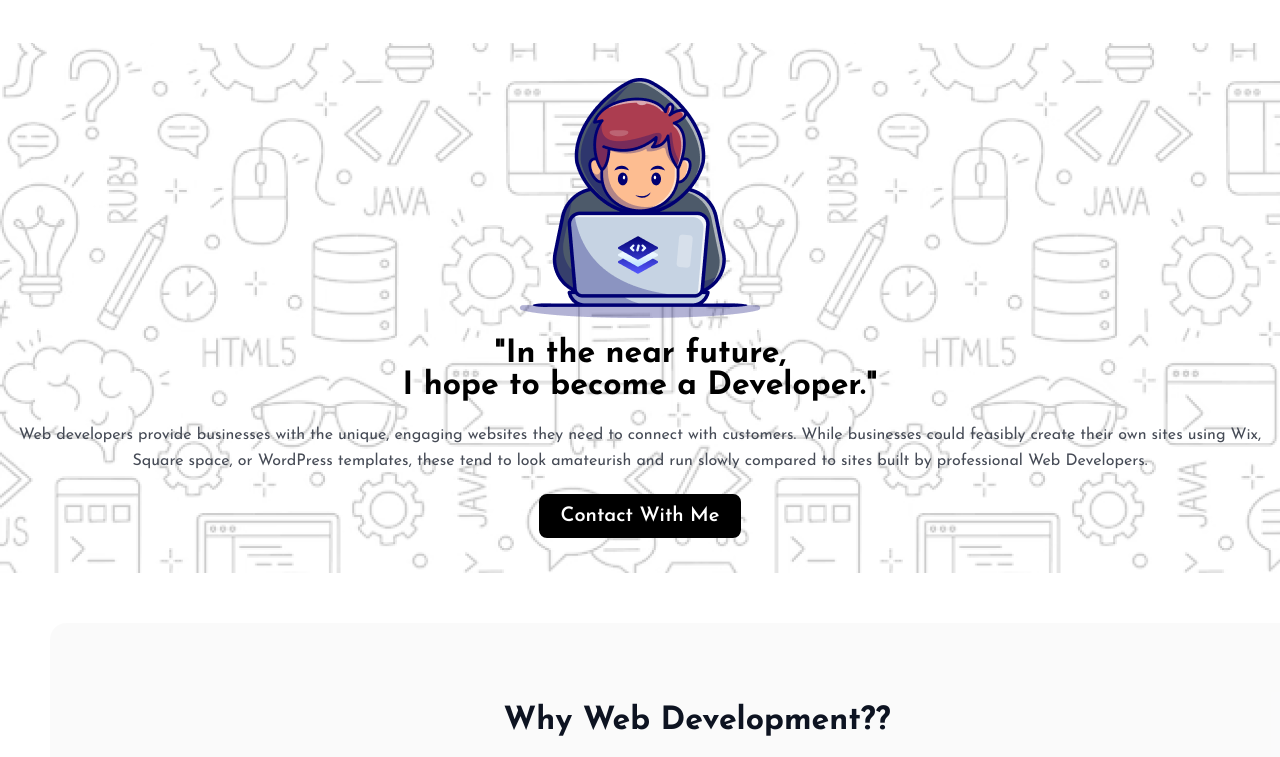
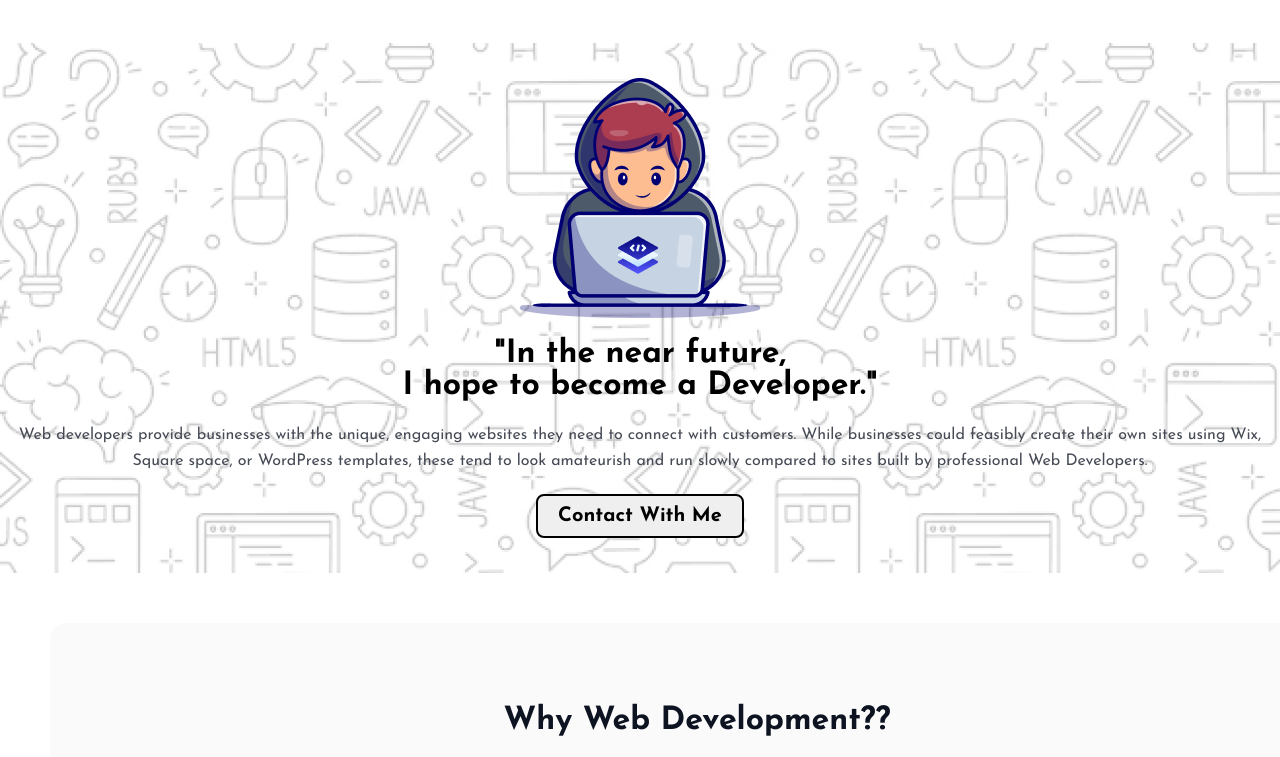
Before and after one commit to NurUddin111/development-challenge, a plain HTML site: page index.html in a window 1280 px wide. Shown: the part 71-828 px from the top of the page. Drawn offline with Linux system fonts and the light colour scheme.

Commit message:
Project Complete

```diff
--- a/index.html
+++ b/index.html
@@ -52,7 +52,7 @@
           templates, these tend to look amateurish and run slowly compared to
           sites built by professional Web Developers.
         </p>
-        <button class="btn-primary" id="contact-me">Contact With Me</button>
+        <a href="#page-footer"><button class="btn-primary" id="btn-contact">Contact With Me</button></a>
       </div>
 
       <!-- Banner Section Ends -->
@@ -259,7 +259,7 @@
     <!-- Footer Section Starts -->
 
     <footer>
-      <div class="footer">
+      <div class="footer" id="page-footer">
         <h1 class="footer-title">An Open Commitment by Muhammad Nur Uddin</h1>
         <div class="social-media">
           <a href="https://www.facebook.com/"
--- a/styles/style.css
+++ b/styles/style.css
@@ -24,8 +24,9 @@
   border: 2px solid black;
   border-radius: 8px;
   font-size: 20px;
-  font-weight: 500;
+  font-weight: 700;
 }
+
 
 /* The Following CSS styles are for Banner Section */
 
```
